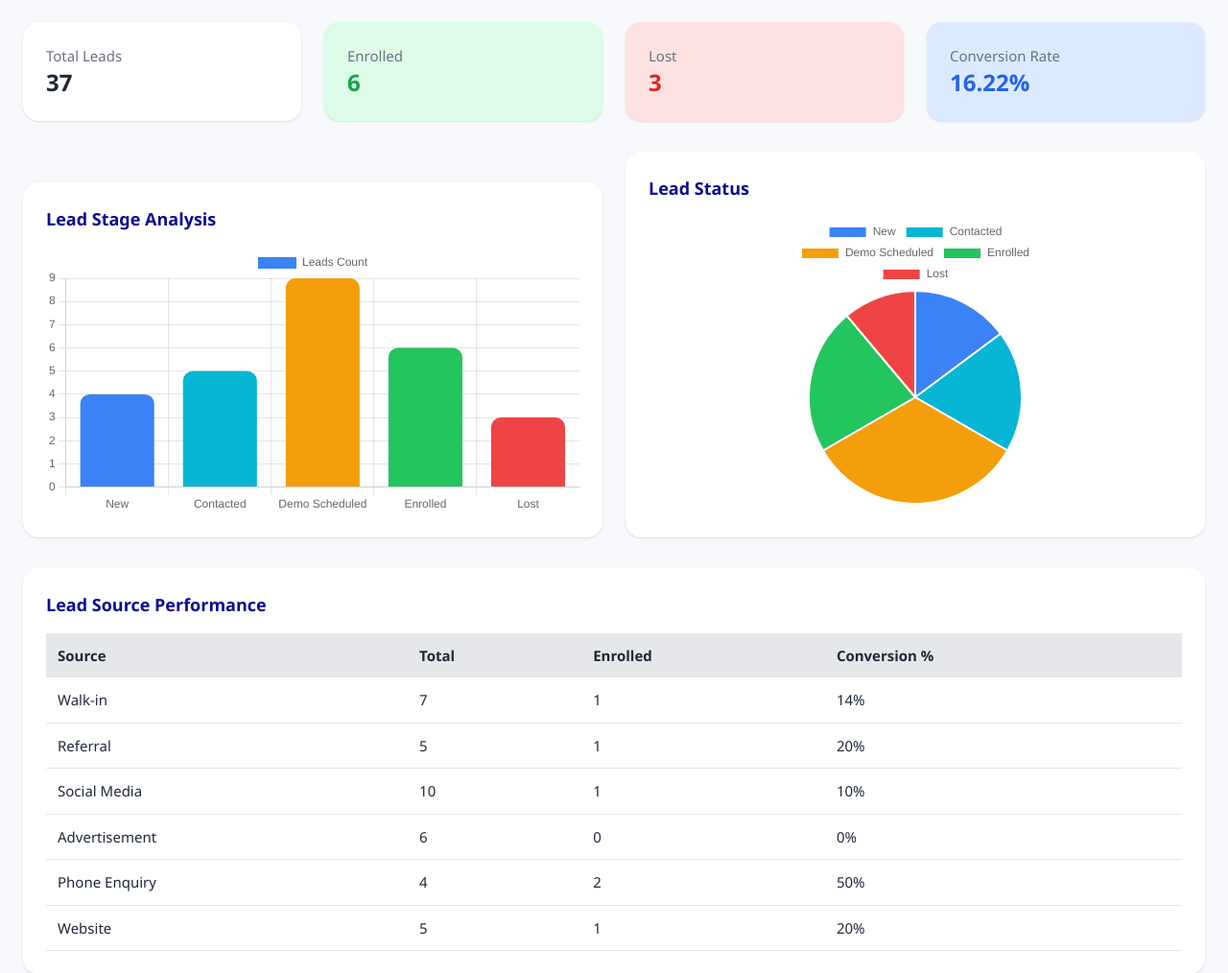
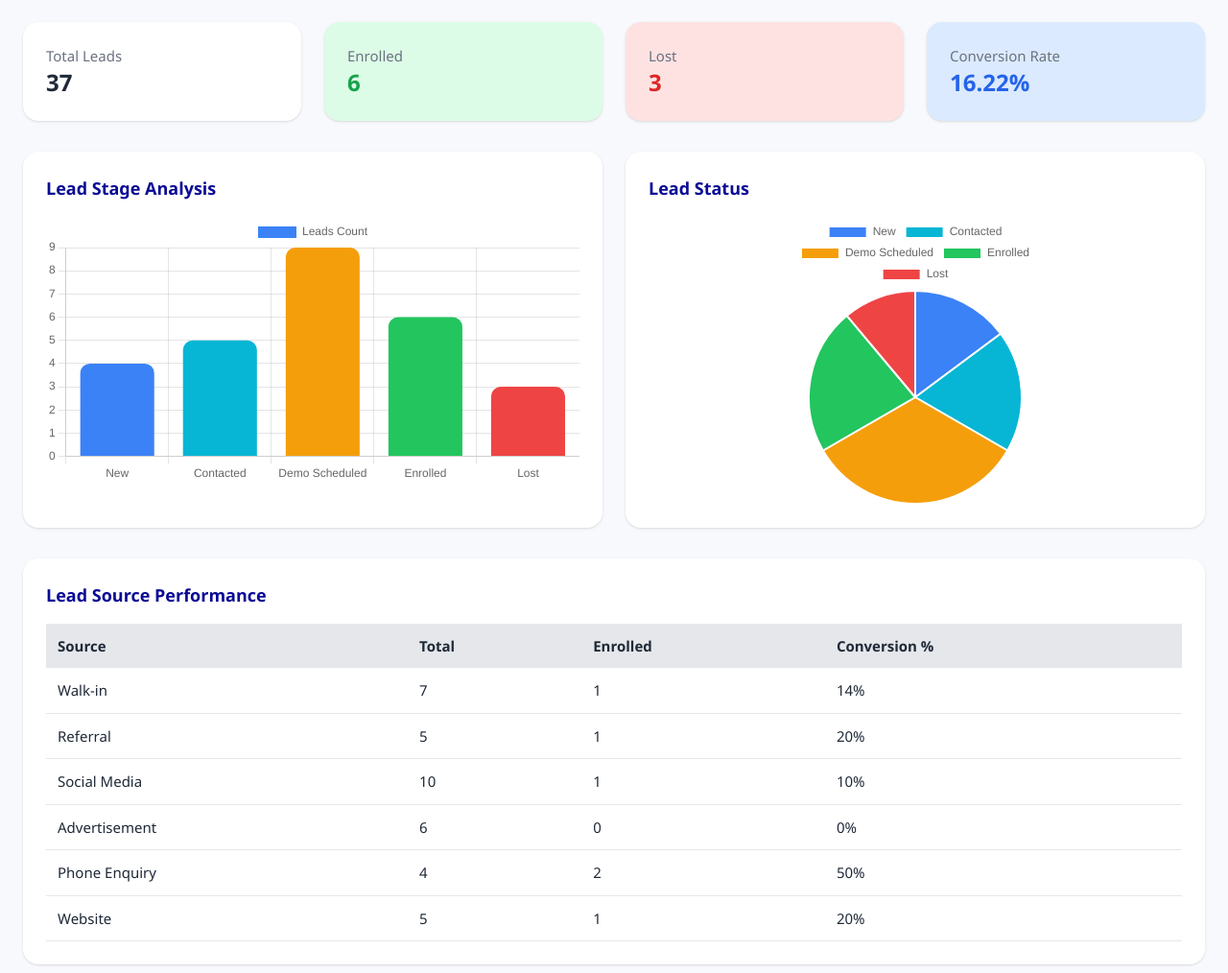
Before and after one commit to Sathish90254/csc_crm, a Django app: page /report/ in a window 1280 px wide. Shown: the part 260-1274 px from the top of the page at 96% size. Run offline with Django 5.2, Linux system fonts and the light colour scheme; data comes from the database, SQL or seed files in the repository; both versions use the stored data as it was after the commit; some libraries are stand-ins or nearby versions.

Commit message:
conversion report heigh fix

```diff
--- a/csc_crm/templates/leads/conversion_report.html
+++ b/csc_crm/templates/leads/conversion_report.html
@@ -39,7 +39,7 @@
             <!-- CHARTS -->
             <div class="grid grid-cols-1 md:grid-cols-2 gap-6 mb-8">
                 <!-- LEAD STAGE BAR CHART -->
-        <div class="bg-white p-6 rounded-2xl shadow mt-8">
+        <div class="bg-white p-6 rounded-2xl shadow">
             <h2 class="text-lg font-semibold mb-4">Lead Stage Analysis</h2>
             <canvas id="leadStageChart"></canvas>
         </div>
```
Also changed, not shown: db.sqlite3.
